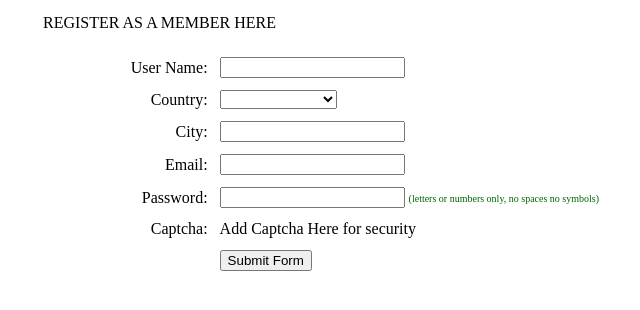
After one commit to hampushaaranen/blogg, a PHP site: page /register.php in a window 1280 px wide. The commit adds this page. Shown: the top 310 px of the page, without its empty margins (303-943 px from the left). Run offline with PHP 8.4, Linux system fonts and the light colour scheme.

```diff
--- /dev/null
+++ b/register.php
@@ -0,0 +1,156 @@
+<?php
+
+$errorMsg = "";
+$name = "";
+$country = "";
+$city = "";
+$email = "";
+$password = "";
+// First we check to see if the form has been submitted
+if (isset($_POST['name'])){
+	//Connect to the database through our include
+	include_once "simple2/resources/init.php";
+	// Filter the posted variables
+	$name = preg_replace("[^A-Za-z0-9]", "", $_POST['name']); // filter everything but numbers and letters
+	$country = preg_replace("[^A-Z a-z0-9]", "", $_POST['country']); // filter everything but spaces, numbers, and letters
+	$city = preg_replace("[^A-Z a-z0-9]", "", $_POST['city']); // filter everything but spaces, numbers, and letters
+	$email = stripslashes($_POST['email']);
+	$email = strip_tags($email);
+	$email = mysql_real_escape_string($email);
+	$password = preg_replace("[^A-Za-z0-9]", "", $_POST['password']); // filter everything but numbers and letters
+	// Check to see if the user filled all fields with
+	// the "Required"(*) symbol next to them in the join form
+	// and print out to them what they have forgotten to put in
+	if((!$name) || (!$country) || (!$city) || (!$email) || (!$password)){
+
+		$errorMsg = "You did not submit the following required information!<br /><br />";
+		if(!$name){
+			$errorMsg .= "--- User Name";
+		} else if(!$country){
+			$errorMsg .= "--- Country";
+	    } else if(!$city){
+	       $errorMsg .= "--- City";
+	    } else if(!$email){
+	       $errorMsg .= "--- Email Address";
+	    } else if(!$password){
+	       $errorMsg .= "--- Password";
+	    }
+	} else {
+	// Database duplicate Fields Check
+	$sql_username_check = mysql_query("SELECT id FROM login WHERE name='$name' LIMIT 1");
+	$sql_email_check = mysql_query("SELECT id FROM login WHERE email='$email' LIMIT 1");
+	$username_check = mysql_num_rows($sql_username_check);
+	$email_check = mysql_num_rows($sql_email_check);
+	if ($username_check > 0){
+		$errorMsg = "<u>ERROR:</u><br />Your User Name is already in use inside our system. Please try another.";
+	} else if ($email_check > 0){
+		$errorMsg = "<u>ERROR:</u><br />Your Email address is already in use inside our system. Please try another.";
+	} else {
+		// Add MD5 Hash to the password variable
+       // $hashedPass = md5($password);
+		// Add user info into the database table, claim your fields then values
+		$sql = mysql_query("INSERT INTO login (name, country, city, email, password)
+		VALUES('$name','$country','$city','$email','$password')") or die (mysql_error());
+		// Get the inserted ID here to use in the activation email
+		$id = mysql_insert_id();
+		// Create directory(folder) to hold each user files(pics, MP3s, etc.)
+		// mkdir("memberFiles/$id", 0755);
+		// Start assembly of Email Member the activation link
+		$to = "$email";
+		// Change this to your site admin email
+		$from = "admin@somewebsite.com";
+		$subject = "Complete your registration";
+		//Begin HTML Email Message where you need to change the activation URL inside
+		$message = '<html>
+		<body bgcolor="#FFFFFF">
+		Hi ' . $name . ',
+		<br /><br />
+		You must complete this step to activate your account with us.
+		<br /><br />
+		Please click here to activate now &gt;&gt;
+		<a href="http://www.schnaze.is-best.net/members/activation.php?id=' . $id . '"> ACTIVATE NOW</a>
+		<br /><br />
+		Your Login Data is as follows:
+		<br /><br />
+		E-mail Address: ' . $email . ' <br />
+		Password: ' . $password . '
+		<br /><br />
+		Thanks!
+		</body>
+		</html>';
+		// end of message
+		$headers = "From: $from\r\n";
+		$headers .= "Content-type: text/html\r\n";
+		$to = "$to";
+		// Finally send the activation email to the member
+		mail($to, $subject, $message, $headers);
+		// Then print a message to the browser for the joiner
+		print "<br /><br /><br /><h4>OK $firstname, one last step to verify your email identity:</h4><br />
+		We just sent an Activation link to: $email<br /><br />
+		<strong><font color=\"#990000\">Please check your email inbox in a moment</font></strong> to click on the Activation <br />
+		Link inside the message. After email activation you can log in.";
+		exit(); // Exit so the form and page does not display, just this success message
+	} // Close else after database duplicate field value checks
+  } // Close else after missing vars check
+} //Close if $_POST
+?>
+<!DOCTYPE html PUBLIC "-//W3C//DTD XHTML 1.0 Transitional//EN" "http://www.w3.org/TR/xhtml1/DTD/xhtml1-transitional.dtd">
+<html xmlns="http://www.w3.org/1999/xhtml">
+<head>
+<meta http-equiv="Content-Type" content="text/html; charset=iso-8859-1" />
+<title>Member Registration</title>
+</head>
+<body>
+<table width="600" align="center" cellpadding="4">
+  <tr>
+    <td width="7%">REGISTER AS A MEMBER HERE </td>
+  </tr>
+</table>
+<table width="600" align="center" cellpadding="5">
+  <form action="register.php" method="post" enctype="multipart/form-data">
+    <tr>
+      <td colspan="2"><font color="#FF0000"><?php echo "$errorMsg"; ?></font></td>
+    </tr>
+    <tr>
+      <td width="163"><div align="right">User Name:</div></td>
+      <td width="409"><input name="name" type="text" value="<?php echo "$name"; ?>" /></td>
+    </tr>
+    <tr>
+      <td><div align="right">Country:</div></td>
+      <td><select name="country">
+      <option value="<?php echo "$country"; ?>"><?php echo "$country"; ?></option>
+      <option value="Australia">Australia</option>
+      <option value="Canada">Canada</option>
+      <option value="Mexico">Mexico</option>
+      <option value="United Kingdom">United Kingdom</option>
+      <option value="United States">United States</option>
+      <option value="Zimbabwe">Zimbabwe</option>
+      </select></td>
+    </tr>
+    <tr>
+      <td><div align="right">City: </div></td>
+      <td>
+        <input name="city" type="text" value="<?php echo "$city"; ?>" />
+      </td>
+    </tr>
+    <tr>
+      <td><div align="right">Email: </div></td>
+      <td><input name="email" type="text" value="<?php echo "$email"; ?>" /></td>
+    </tr>
+    <tr>
+      <td><div align="right"> Password: </div></td>
+      <td><input name="password" type="password" value="<?php echo "$password"; ?>" />
+      <font size="-2" color="#006600">(letters or numbers only, no spaces no symbols)</font></td>
+    </tr>
+    <tr>
+      <td><div align="right"> Captcha: </div></td>
+      <td>Add Captcha Here for security</td>
+    </tr>
+    <tr>
+      <td><div align="right"></div></td>
+      <td><input type="submit" name="Submit" value="Submit Form" /></td>
+    </tr>
+  </form>
+</table>
+</body>
+</html>
```
Also changed, not shown: index.php (+8 -10 lines), login.php (+12 -11 lines), logout.php (added, +16 -0 lines), simple2/index.php (+27 -5 lines), simple2/resources/func/blog.php (+28 -1 lines).
